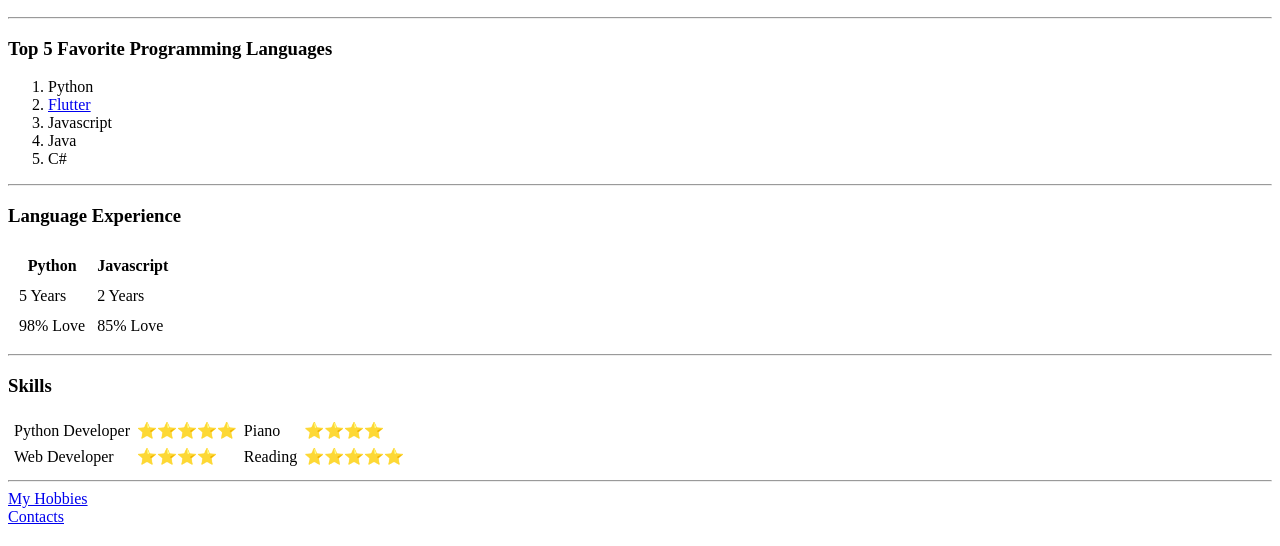
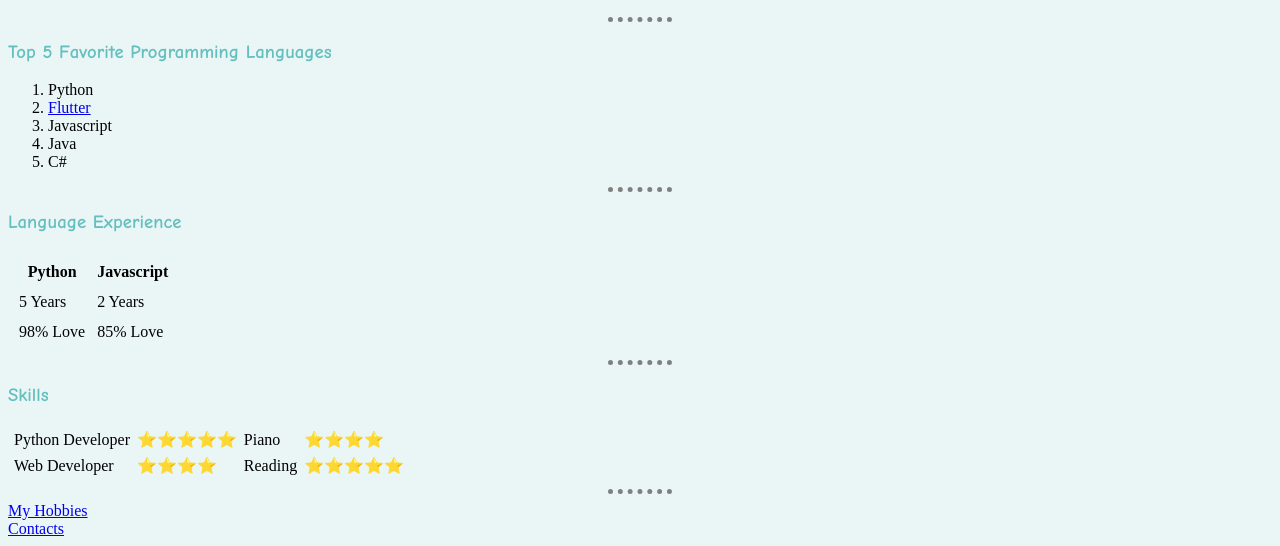
Before and after one commit to CrazyHiFive09/My-Personal-Website, a plain HTML site: page index.html in a window 1280 px wide. Shown: the part 309-855 px from the top of the page. Drawn offline with Linux system fonts and the light colour scheme.

Commit message:
Update index.html

```diff
--- a/index.html
+++ b/index.html
@@ -3,6 +3,7 @@
   <head>
     <meta charset="utf-8">
     <title>Lak's Personal Website</title>
+    <link rel="stylesheet" href='style.css'>
   </head>
   <body>
     <table cellspacing="20">
```
